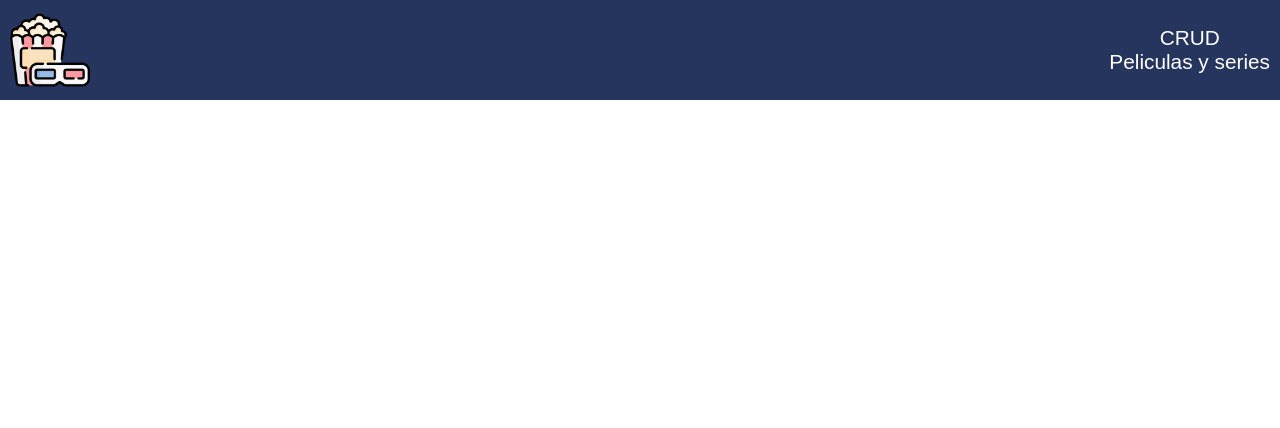
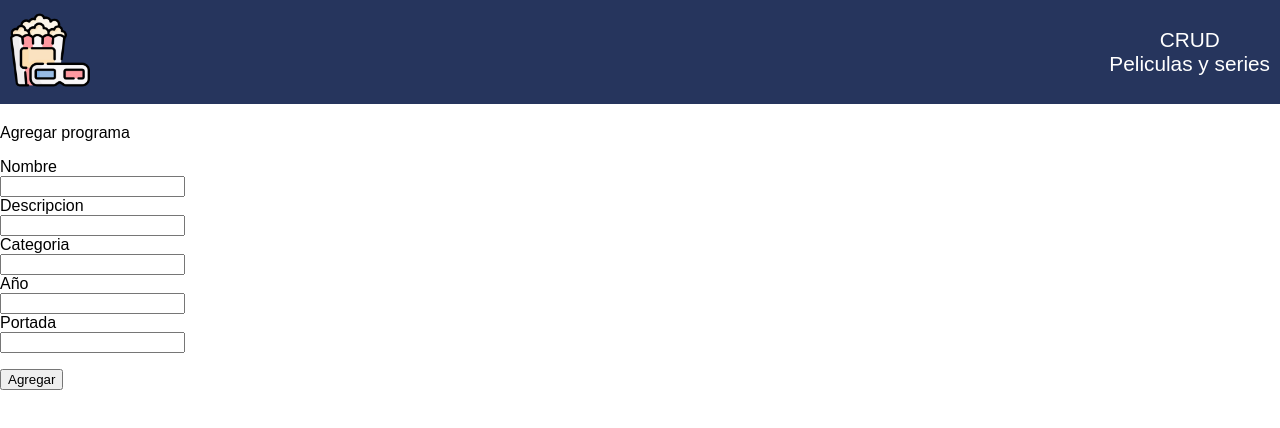
Before and after one commit to MiguelCorderoC/CRUD-web, a Vue app in the folder cliente/: page /programas/agregar in a window 1280 px wide. Shown: the top 428 px of the page. Built offline with nearby package versions, Linux system fonts and the light colour scheme.

Commit message:
Funcionalidad de agregar lista

```diff
--- a/cliente/src/components/Menu.vue
+++ b/cliente/src/components/Menu.vue
@@ -1,6 +1,8 @@
 <template>
     <nav class="menu">
-        <img src="@/assets/logo.png" alt="">
+        <RouterLink to="/">
+            <img src="@/assets/logo.png" alt="">
+        </RouterLink>
         <ul>
             <span>CRUD</span>
             <br>
--- a/cliente/src/components/Programa.vue
+++ b/cliente/src/components/Programa.vue
@@ -12,7 +12,9 @@
             <p></p>
             <span class="ano">{{ ano }}</span>
             <div class="acciones">
-                <button class="btn-editar">Editar</button>
+                <RouterLink to="#">
+                    <button class="btn-editar">Editar</button>
+                </RouterLink>
                 <button class="btn-eliminar" @click="eliminarPrograma(this.id)">Eliminar</button>
             </div>
         </ul>
@@ -67,6 +69,10 @@ export default {
     width: 50%;
 }
 
+ul {
+    width: 100%;
+}
+
 .programa img {
     border-radius: 10px;
     width: 150px;
@@ -85,7 +91,6 @@ span {
 }
 
 .acciones {
-    border: 1px solid red;
     display: flex;
     justify-content: right;
     margin-top: 10px;
--- a/cliente/src/router/index.js
+++ b/cliente/src/router/index.js
@@ -1,5 +1,6 @@
 import { createRouter, createWebHistory } from 'vue-router'
 import HomeView from '../views/HomeView.vue'
+import ProgramaAgregarView from '../views/ProgramaAgregarView.vue'
 
 const router = createRouter({
   history: createWebHistory(import.meta.env.BASE_URL),
@@ -8,6 +9,11 @@ const router = createRouter({
       path: '/',
       name: 'home',
       component: HomeView
+    },
+    {
+      path: '/programas/agregar',
+      name: 'programasagregar',
+      component: ProgramaAgregarView
     }
   ]
 })
--- a/cliente/src/views/HomeView.vue
+++ b/cliente/src/views/HomeView.vue
@@ -6,7 +6,9 @@ import Programa from '@/components/Programa.vue';
   <main>
     <section class="sect-opciones">
       <input type="search">
-      <button>Agregar</button>
+      <RouterLink to="/programas/agregar">
+        <button>Agregar</button>
+      </RouterLink>
     </section>
     <div v-if="programas.length > 0">
       <div v-for="(programa, index) in programas" :key="index">
@@ -19,6 +21,7 @@ import Programa from '@/components/Programa.vue';
 
 <script>
 import axios from 'axios';
+import { RouterLink } from 'vue-router';
 
 export default {
   name: "HomeView",
--- /dev/null
+++ b/cliente/src/views/ProgramaAgregarView.vue
@@ -0,0 +1,67 @@
+<template>
+    <div class="programa-agregar">
+        <span>Agregar programa</span>
+        <p></p>
+        <form action="">
+            <label for="">Nombre</label>
+            <br>
+            <input type="text" name="" id="" v-model="model.programa.nombre">
+            <br>
+            <label for="">Descripcion</label>
+            <br>
+            <input type="text" name="" id="" v-model="model.programa.descripcion">
+            <br>
+            <label for="">Categoria</label>
+            <br>
+            <input type="text" name="" id="" v-model="model.programa.categoria">
+            <br>
+            <label for="">Año</label>
+            <br>
+            <input type="text" name="" id="" v-model="model.programa.ano">
+            <br>
+            <label for="">Portada</label>
+            <br>
+            <input type="text" name="" id="" v-model="model.programa.portada">
+            <p></p>
+            <button type="submit" @click="agregarPrograma()">Agregar</button>
+        </form>
+    </div>
+</template>
+
+<script>
+import axios from 'axios';
+export default {
+    name: 'ProgramaAgregarView',
+    data() {
+        return {
+            model: {
+                programa: {
+                    nombre: '',
+                    descripcion: '',
+                    categoria: '',
+                    ano: '',
+                    portada: ''
+                }
+            }
+        }
+    },
+    methods: {
+        agregarPrograma() {
+            axios.post('http://localhost:3000/api/programas', this.model.programa).then(res => {
+                if (res.data.affectedRows == 1) {
+                    alert('Programa agregado con exito');
+                    this.model.programa = {
+                        nombre: '',
+                        descripcion: '',
+                        categoria: '',
+                        ano: '',
+                        portada: ''
+                    }
+                }
+            });
+        }
+    }
+}
+</script>
+
+<style scoped></style>
```
